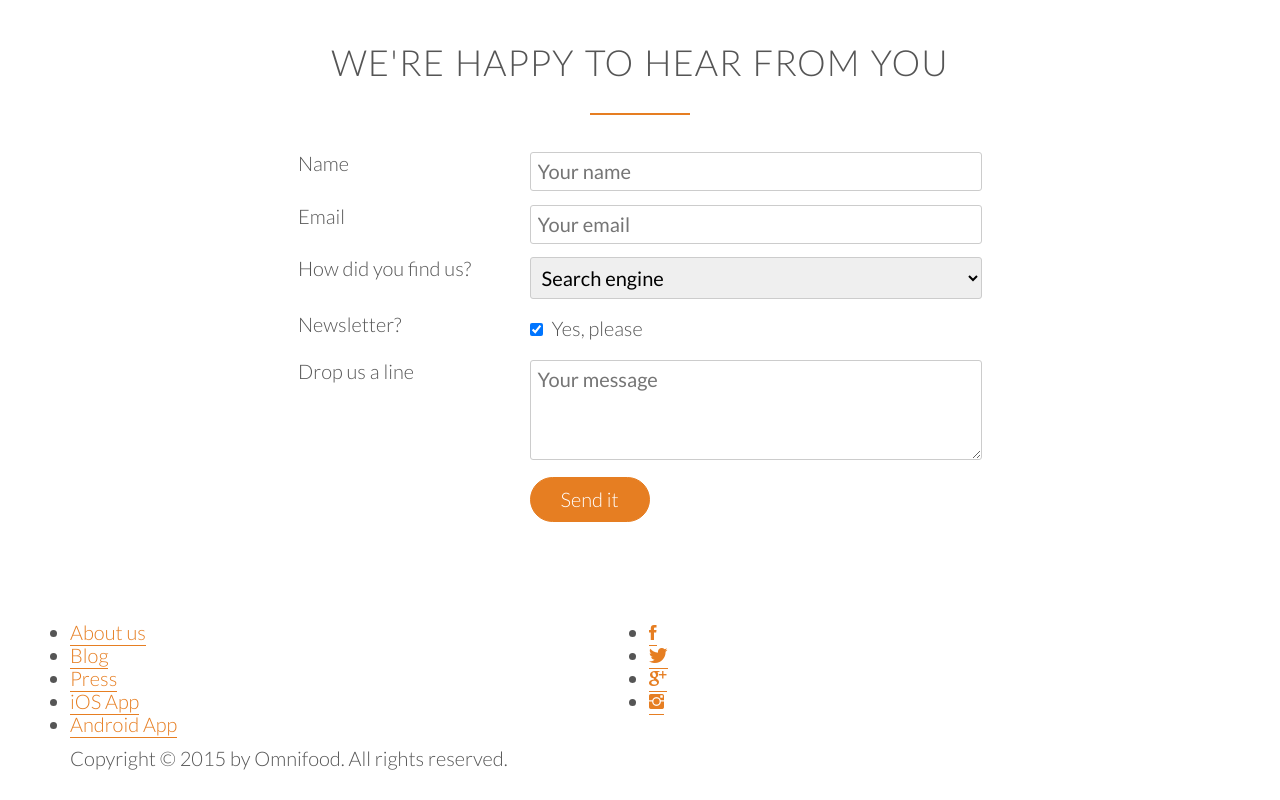
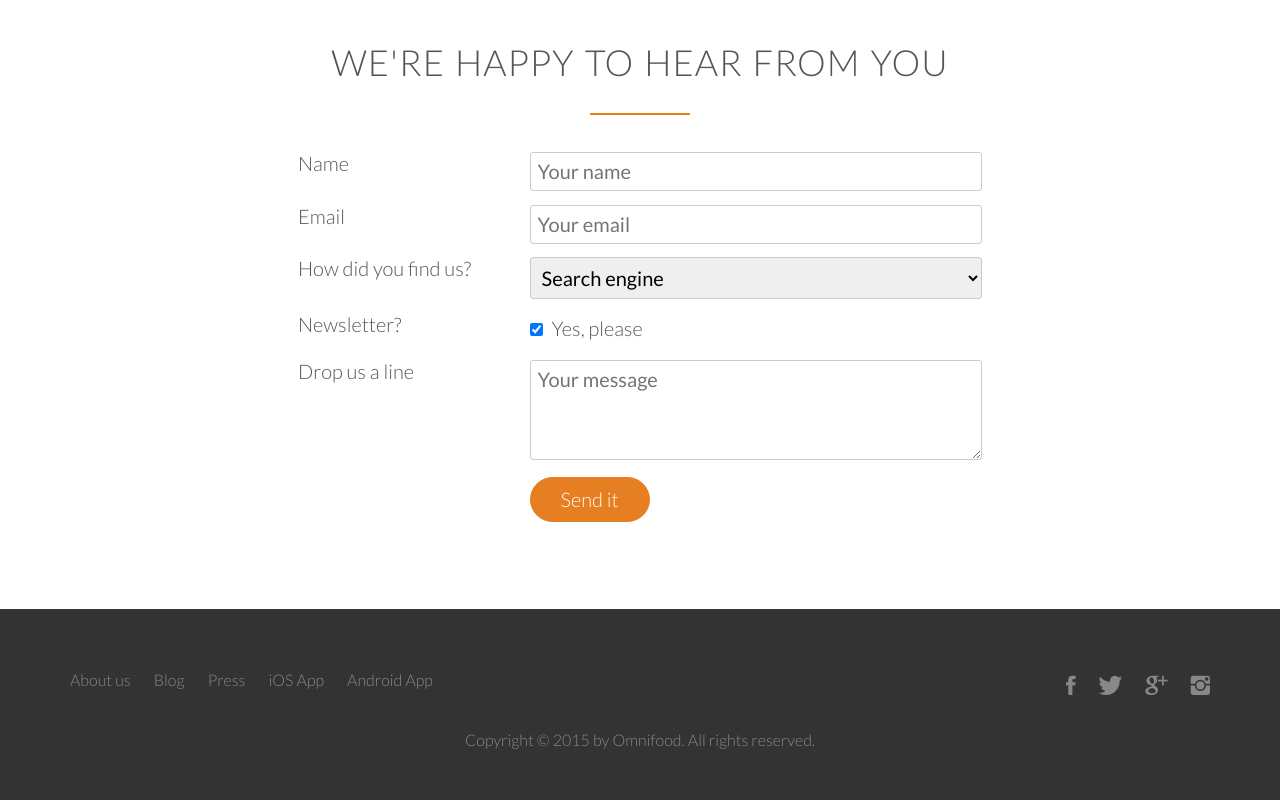
Before and after one commit to chanalisa/omnifood, a plain HTML site: page index.html in a window 1280 px wide. Shown: the part 4653-5453 px from the top of the page. Before the commit the page ends 5423 px from the top, so only its background shows below. Drawn offline with Linux system fonts and the light colour scheme; files whose address does not match are found by name.

Commit message:
completed footer part 2

```diff
--- a/resources/css/style.css
+++ b/resources/css/style.css
@@ -491,3 +491,83 @@ input[type="checkbox"] {
 *:focus {
   outline: none;
 }
+
+/* ---------------------------------------- */
+/* FOOTER */
+/* ---------------------------------------- */
+
+footer {
+  background-color: #333;
+  padding: 50px;
+  font-size: 80%;
+}
+
+.footer-nav {
+  list-style: none;
+  float: left;
+}
+
+.social-links {
+  list-style: none;
+  float: right;
+}
+
+.footer-nav li,
+.social-links li {
+  display: inline-block;
+  margin-right: 20px;
+}
+
+.footer-nav li:last-child,
+.social-links li:last-child {
+  margin-right: 0;
+}
+
+.footer-nav li a:link,
+.footer-nav li a:visited,
+.social-links li a:link,
+.social-links li a:visited {
+  text-decoration: none;
+  border: 0;
+  color: #888;
+  transition: color 0.2s;
+}
+
+.footer-nav li a:hover,
+.footer-nav li a:active {
+  color: #ddd;
+}
+
+.social-links li a:link,
+.social-links li a:visited {
+  font-size: 160%;
+}
+
+.ion-social-facebook,
+.ion-social-twitter,
+.ion-social-googleplus,
+.ion-social-instagram {
+  transition: color 0.2s;
+}
+
+.ion-social-facebook:hover {
+  color: #1877f2;
+}
+
+.ion-social-twitter:hover {
+  color: #1da1f2;
+}
+
+.ion-social-googleplus:hover {
+  color: #db4a39;
+}
+
+.ion-social-instagram:hover {
+  color: #c32aa3;
+}
+
+footer p {
+  color: #888;
+  text-align: center;
+  margin-top: 20px;
+}
```
